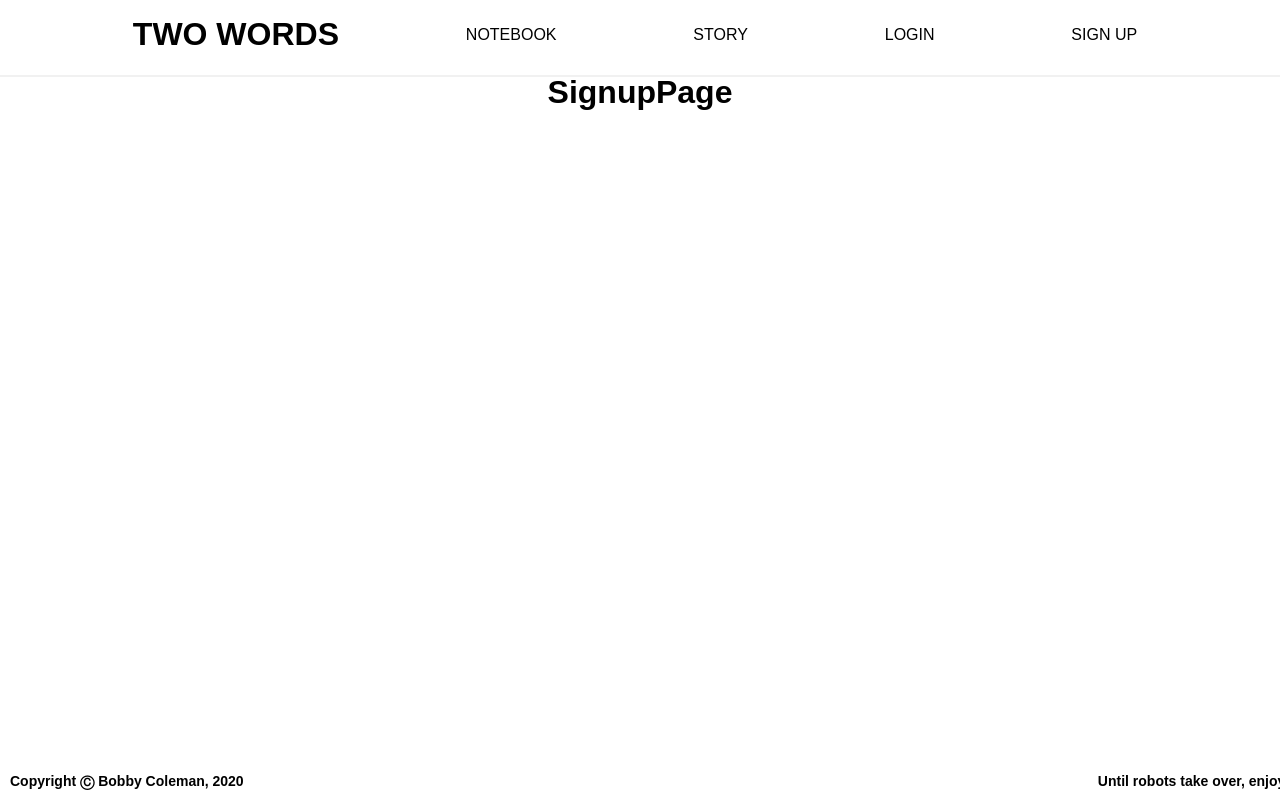
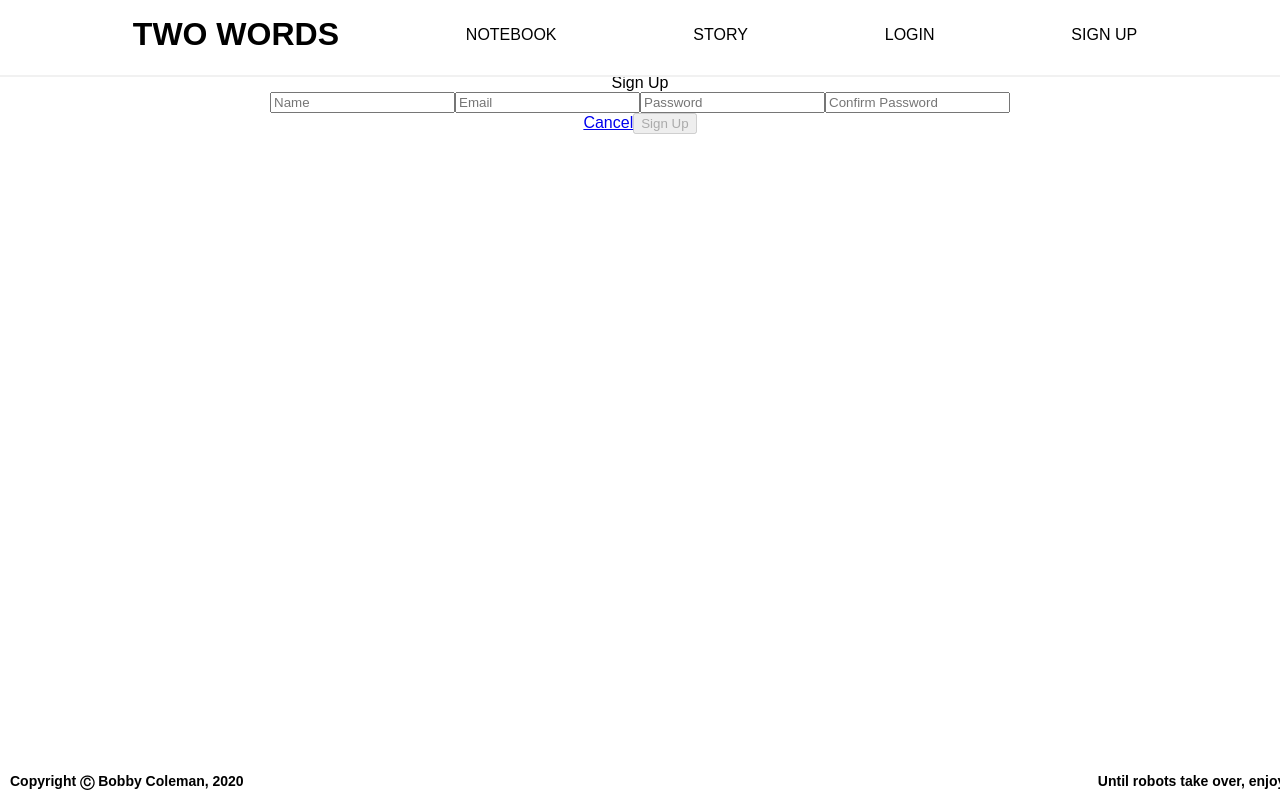
Before and after one commit to Bobby-Coleman/TwoWords, a React (Create React App) app: page /signup in a window 1280 px wide. Built offline with nearby package versions, Linux system fonts and the light colour scheme.

Commit message:
Retrieve token from backend and save it to local storage, add signup form and page

```diff
--- a/server.js
+++ b/server.js
@@ -17,6 +17,7 @@ app.use(express.static(path.join(__dirname, 'build')));
 
 //mount API routes here
 app.use('/api/users', require('./routes/api/users'))
+app.use(require('./middleware/auth'));
 
 app.get('/*', (req, res) => {
     res.sendFile(path.join(__dirname, 'build', 'index.html'));
--- a/src/components/SignupForm/SignupForm.js
+++ b/src/components/SignupForm/SignupForm.js
@@ -0,0 +1,83 @@
+import React, { Component } from 'react'
+import { Link } from 'react-router-dom'
+import userService from '../../utils/userService'
+
+class SignupForm extends Component {
+
+    state = {
+        name: '',
+        email: '',
+        password: '',
+        passwordConf: ''
+    }
+
+    handleChange = (e) => {
+        this.props.updateMessage('')
+        this.setState({
+            [e.target.name]: e.target.value
+        })
+    }
+
+    handleSubmit = async(e) => {
+        e.preventDefault()
+        try {
+            await userService.signup(this.state)
+        } catch (err) {
+            this.props.updateMessage(err.message)
+        }
+    }
+
+    isFormInvalid() {
+        return !(this.state.name && this.state.email && this.state.password === this.state.passwordConf)
+    }
+
+    render() {
+        return (
+            <div>
+                <header>Sign Up</header>
+                <form onSubmit={this.handleSubmit}>
+                    <div className='form signup'>
+                        <input
+                            className='form-line'
+                            type='text'
+                            placeholder='Name'
+                            value={this.state.name}
+                            name='name'
+                            onChange={this.handleChange}
+                        />
+                        <input
+                            className='form-line'
+                            type='email'
+                            placeholder='Email'
+                            value={this.state.email}
+                            name='email'
+                            onChange={this.handleChange}
+                        />
+                        <input
+                            className='form-line'
+                            type='password'
+                            placeholder='Password'
+                            value={this.state.password}
+                            name='password'
+                            onChange={this.handleChange}
+                        />
+                        <input
+                            className='form-line'
+                            type='password'
+                            placeholder='Confirm Password'
+                            value={this.state.passwordConf}
+                            name='passwordConf'
+                            onChange={this.handleChange}
+                        />
+                        <div className='form-links' >
+                            <Link to='/'>Cancel</Link>
+                            <button disabled={this.isFormInvalid()}>Sign Up</button>
+                        </div>
+                    </div>
+                </form>
+            </div>
+        )
+    }
+}
+
+export default SignupForm
--- a/src/pages3/App/App.js
+++ b/src/pages3/App/App.js
@@ -10,13 +10,13 @@ import Login from "../../components/Login/Login";
 import SignupPage from "../SignupPage/SignupPage";
 import SideDrawer from '../../components/SideDrawer/SideDrawer';
 import Backdrop from '../../components/Backdrop/Backdrop';
-
+import userService from '../../utils/userService'
 
 
 class App extends Component {
 
   state = {
-    sideDrawerOpen: false
+    sideDrawerOpen: false,
   };
 
   drawerToggleClickHandler = () => {
--- a/src/pages3/SignupPage/SignupPage.js
+++ b/src/pages3/SignupPage/SignupPage.js
@@ -1,11 +1,21 @@
 import React, { Component } from 'react'
+import SignupForm from '../../components/SignupForm/SignupForm'
 
 class SignupPage extends Component {
+
+    state = {
+        message: ''
+    }
+
+    updateMessage = (msg) => {
+        this.setState({message: msg})
+    }
 
     render() {
         return (
             <div>
-                <h1>SignupPage</h1>
+                <SignupForm {...this.props} updateMessage={this.updateMessage} />
+                <p>{this.state.message}</p>
             </div>
         )
     }
--- a/src/utils/userService.js
+++ b/src/utils/userService.js
@@ -1,5 +1,4 @@
 import tokenService from './tokenService'
-
 const BASE_URL = '/api/users/'
 
 const signup = (user) => {
@@ -15,6 +14,11 @@ const signup = (user) => {
     .then(({token}) => tokenService.setToken(token))
 }
 
+const getUser = () => {
+    return tokenService.getUserFromToken()
+}
+
 export default {
     signup,
+    getUser,
 }
```
